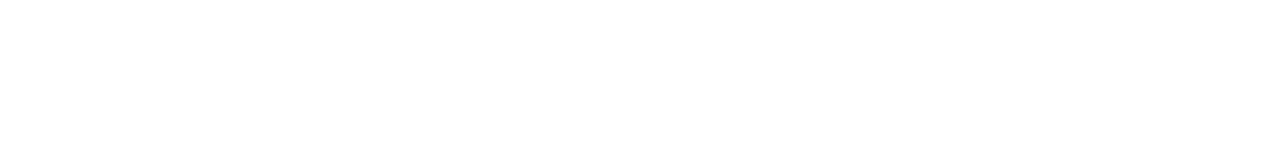
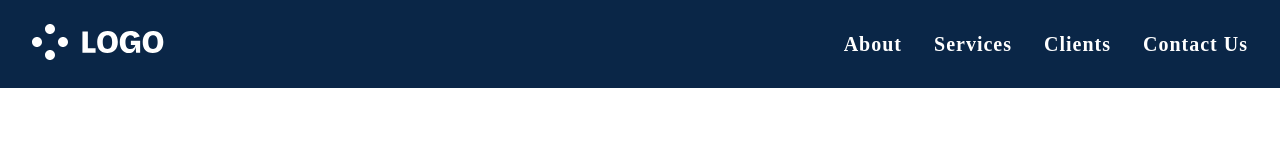
Before and after one commit to FialkaLesnaya/agency-landing-page, a plain HTML site: page index.html in a window 1280 px wide. Drawn offline with Linux system fonts and the light colour scheme.

Commit message:
Блок header

```diff
--- /dev/null
+++ b/blocks/header/__logo/header__logo.css
@@ -0,0 +1,4 @@
+.header__logo {
+    max-width: 132px;
+    max-height: 36px;
+}
--- /dev/null
+++ b/blocks/header/__menu-link/header__menu-link.css
@@ -0,0 +1,9 @@
+.header__menu-link {
+    color: #FFF;
+    text-decoration: none;
+    margin-left: 32px;
+    font-weight: 600;
+    font-size: 20px;
+    line-height: 24px;
+    letter-spacing: 0.05em;
+}
--- /dev/null
+++ b/blocks/header/__menu-list/header__menu-list.css
@@ -0,0 +1,4 @@
+.header__menu-list {
+    display: flex;
+    list-style-type: none;
+}
--- /dev/null
+++ b/blocks/header/header.css
@@ -0,0 +1,8 @@
+.header {
+    background-color: #0a2647;
+    display: flex;
+    justify-content: space-between;
+    align-items: center;
+    padding: 16px 32px;
+
+}
--- a/index.html
+++ b/index.html
@@ -9,7 +9,40 @@
 </head>
 
 <body>
+    <header class="header">
+        <a class="header__logo-link" href="#" target="_self">
+            <img class="header__logo" src="./images/logo_union.svg" alt="logo">
+        </a>
 
+        <nav class="header__menu">
+            <ul class="header__menu-list">
+                <li class="header__menu-item">
+                    <a class="header__menu-link" href="#">
+                        About
+                    </a>
+                </li>
+
+                <li class="header__menu-item">
+                    <a class="header__menu-link" href="#">
+                        Services
+                    </a>
+                </li>
+
+                <li class="header__menu-item">
+                    <a class="header__menu-link" href="#">
+                        Clients
+                    </a>
+                </li>
+
+                <li class="header__menu-item">
+                    <a class="header__menu-link" href="#">
+                        Contact Us
+                    </a>
+                </li>
+            </ul>
+        </nav>
+
+    </header>
 </body>
 
 </html>
--- a/pages/index.css
+++ b/pages/index.css
@@ -1 +1,12 @@
 @import url('../vendor/normalize.css');
+
+@import url('../blocks/');
+
+
+@import url('../blocks/header/__logo-link/header__logo-link.css');
+@import url('../blocks/header/__logo/header__logo.css');
+@import url('../blocks/header/__menu-item/header__menu-item.css');
+@import url('../blocks/header/__menu-link/header__menu-link.css');
+@import url('../blocks/header/__menu-list/header__menu-list.css');
+@import url('../blocks/header/__menu/header__menu.css');
+@import url('../blocks/header/header.css');
```
Also changed, not shown: blocks/header/__logo-link/header__logo-link.css (added), blocks/header/__menu-item/header__menu-item.css (added), blocks/header/__menu/header__menu.css (added), images/logo_union.svg (added).
